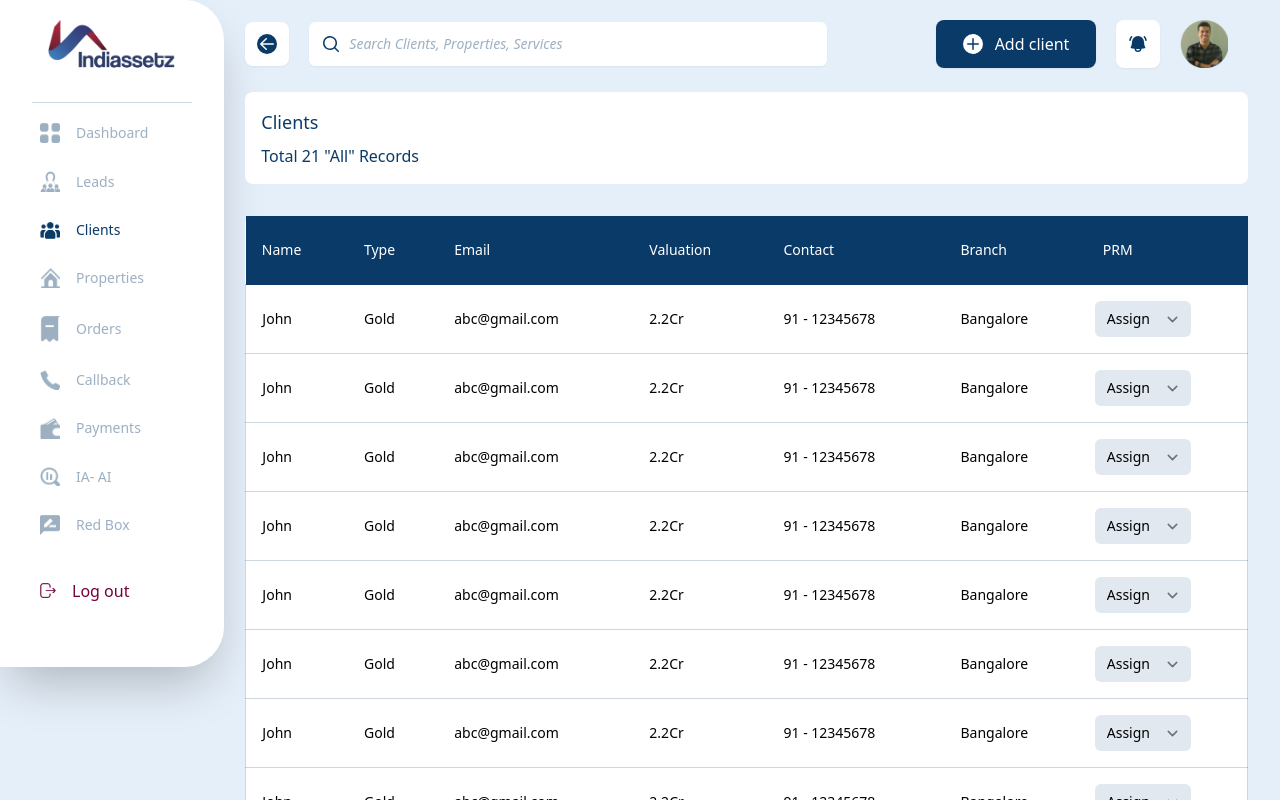
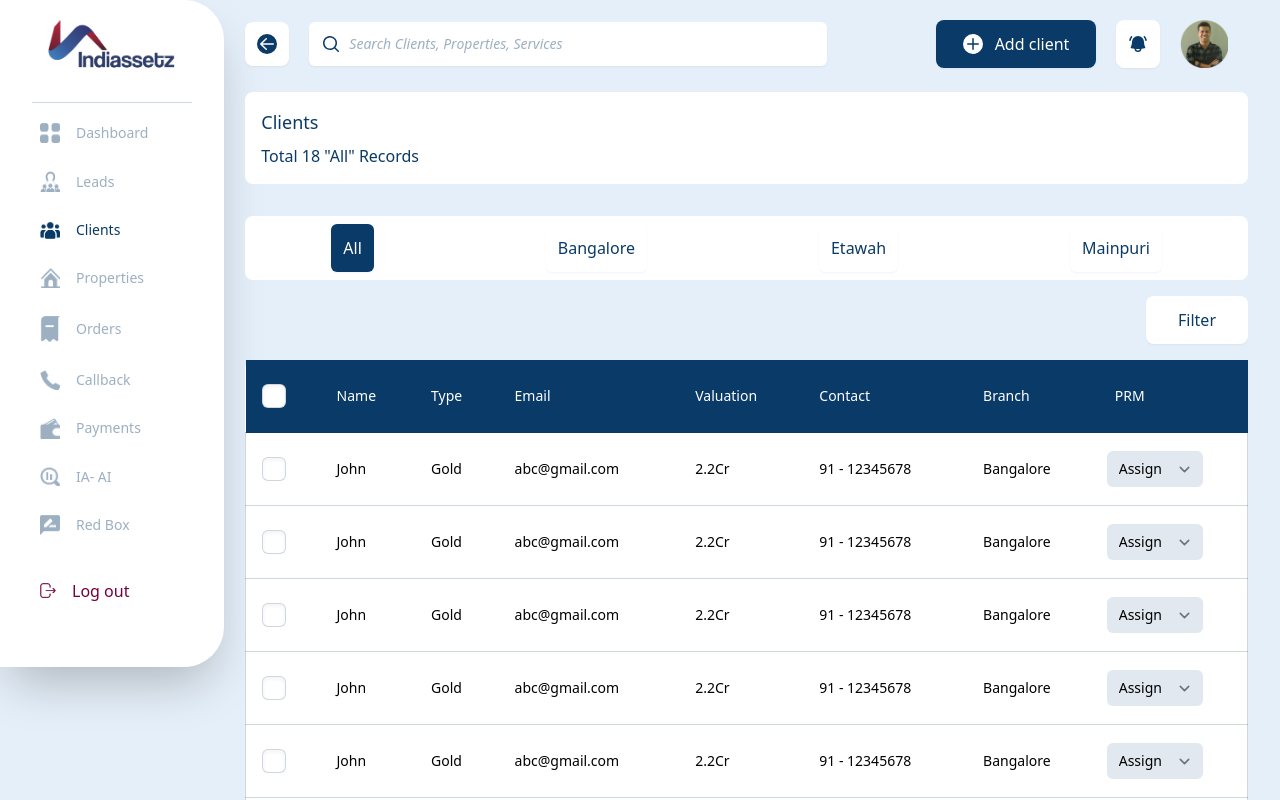
Before and after one commit to aparna2899/Indiassetz, a React (Create React App) app: page / in a window 1280 px wide. Built offline with nearby package versions, Linux system fonts and the light colour scheme; the HTML template or start-up script is replaced by a standard one.

Commit message:
create filter component and add checkboxes

```diff
--- /dev/null
+++ b/src/components/Checkbox.js
@@ -0,0 +1,32 @@
+import React from 'react';
+import PropTypes from 'prop-types';
+
+const Checkbox = (props) => {
+  const { name, label, value, onChange } = props;
+
+  return (
+    <div className="flex items-center inline-block align-middle relative">
+      <label className="text-sm font-bold" htmlFor={name}>
+        {label}
+      </label>
+      <input
+        type="checkbox"
+        name={name}
+        id={name}
+        className=" form-checkbox w-6 h-6 rounded-md shadow-inner bg-white border border-lightgray"
+        value={value}
+        checked={value}
+        onChange={onChange}
+      />
+    </div>
+  );
+};
+
+Checkbox.propTypes = {
+  name: PropTypes.string,
+  label: PropTypes.string,
+  value: PropTypes.bool,
+  onChange: PropTypes.func
+};
+
+export default Checkbox;
--- a/src/components/Container.js
+++ b/src/components/Container.js
@@ -5,7 +5,6 @@ import Navbar from './Navbar';
 import PropTypes from 'prop-types';
 
 const Container = ({ children, className = '' }) => {
-  console.log(children);
   return (
     <div className="w-screen h-screen bg-skyblue">
       <Navbar />
--- /dev/null
+++ b/src/components/FilterOptions.js
@@ -0,0 +1,28 @@
+import React from 'react';
+import PropTypes from 'prop-types';
+import Button from './Button';
+
+const Filter = ({ options, selectedOption, handleFilterChange }) => {
+  return (
+    <div className="flex items-center justify-around bg-white mb-4 rounded-lg">
+      {options.map((option) => (
+        <Button
+          key={option}
+          buttonText={option}
+          onClick={() => handleFilterChange(option)}
+          type="button"
+          className={`mx-2 my-2 py-2 px-14 rounded-md ${
+            option === selectedOption ? 'bg-blue text-white' : 'shadow-none text-blue'
+          }`}></Button>
+      ))}
+    </div>
+  );
+};
+
+Filter.propTypes = {
+  options: PropTypes.arrayOf(PropTypes.string),
+  selectedOption: PropTypes.string,
+  handleFilterChange: PropTypes.func
+};
+
+export default Filter;
--- a/src/components/Table/Table.js
+++ b/src/components/Table/Table.js
@@ -7,24 +7,44 @@ import TableRow from './TableRow';
 const Table = ({ data }) => {
   const [currentPage, setCurrentPage] = useState(0);
   const [pageSize, setPageSize] = useState(10);
-
   const pageCount = Math.ceil(data.length / pageSize);
   const startIndex = currentPage * pageSize;
   const endIndex = startIndex + pageSize;
   const pageData = data.slice(startIndex, endIndex);
+  const [isHeaderChecked, setIsHeaderChecked] = useState(false);
+  const [allCheckboxSelected, setAllCheckboxSelected] = useState(false);
 
   const handlePageChange = (page) => {
     setCurrentPage(page.selected);
   };
+
+  const handleHeaderCheckboxChange = () => {
+    setIsHeaderChecked(!isHeaderChecked);
+  };
+
+  const handleSelectAllCheckBox = () => {
+    if (isHeaderChecked) setAllCheckboxSelected(true);
+    else setAllCheckboxSelected(false);
+  };
+
   return (
     <>
       <table className="w-full text-left table-collapse bg-white rounded-t-lg">
         <thead>
-          <TableHeader data={data[0]} />
+          <TableHeader
+            data={data[0]}
+            isHeaderChecked={isHeaderChecked}
+            handleHeaderCheckboxChange={handleHeaderCheckboxChange}
+          />
         </thead>
         <tbody>
           {pageData.map((row, index) => (
-            <TableRow key={index} data={row} />
+            <TableRow
+              key={index}
+              data={row}
+              allCheckboxSelected={allCheckboxSelected}
+              handleSelectAllCheckBox={handleSelectAllCheckBox}
+            />
           ))}
         </tbody>
       </table>
@@ -48,7 +68,9 @@ const Table = ({ data }) => {
 };
 
 Table.propTypes = {
-  data: PropTypes.array.isRequired
+  data: PropTypes.array.isRequired,
+  isHeaderChecked: PropTypes.bool,
+  handleHeaderCheckboxChange: PropTypes.func
 };
 
 export default Table;
--- a/src/components/Table/TableHeader.js
+++ b/src/components/Table/TableHeader.js
@@ -1,9 +1,18 @@
-import React from 'react';
+import React, { useState } from 'react';
 import PropTypes from 'prop-types';
+import Checkbox from '../Checkbox';
 
-const TableHeader = ({ data }) => {
+const TableHeader = ({ data, isHeaderChecked, handleHeaderCheckboxChange }) => {
+  console.log(isHeaderChecked);
   return (
     <tr className="bg-blue text-white rounded-t-2xl">
+      <div className="py-6 px-4">
+        <Checkbox
+          name="selectAll"
+          isChecked={isHeaderChecked}
+          onChange={handleHeaderCheckboxChange}
+        />
+      </div>
       {Object.keys(data).map((key, index) => (
         <th key={index} className="py-6 px-4 font-normal text-sm">
           {key}
@@ -14,7 +23,9 @@ const TableHeader = ({ data }) => {
 };
 
 TableHeader.propTypes = {
-  data: PropTypes.object.isRequired
+  data: PropTypes.object.isRequired,
+  isHeaderChecked: PropTypes.bool,
+  handleHeaderCheckboxChange: PropTypes.func
 };
 
 export default TableHeader;
--- a/src/components/Table/TableRow.js
+++ b/src/components/Table/TableRow.js
@@ -1,9 +1,19 @@
 import React from 'react';
 import PropTypes from 'prop-types';
+import Checkbox from '../Checkbox';
 
-const TableRow = ({ data }) => {
+const TableRow = ({ data, allCheckboxSelected, handleSelectAllCheckBox }) => {
+  console.log(allCheckboxSelected);
   return (
     <tr className="border border-lightgray hover:bg-gray-100">
+      <div className="py-6 px-4">
+        <Checkbox
+          name="selectAll"
+          isChecked={allCheckboxSelected}
+          onChange={handleSelectAllCheckBox}
+        />
+      </div>
+
       {Object.values(data).map((value, index) => {
         if (typeof value === 'object') {
           return (
@@ -30,7 +40,9 @@ const TableRow = ({ data }) => {
 };
 
 TableRow.propTypes = {
-  data: PropTypes.object.isRequired
+  data: PropTypes.object.isRequired,
+  allCheckboxSelected: PropTypes.bool,
+  handleSelectAllCheckBox: PropTypes.func
 };
 
 export default TableRow;
--- a/src/data/data.json
+++ b/src/data/data.json
@@ -167,7 +167,6 @@
       "Nalini": "Nalini"
     }
   },
-
   {
     "Name": "John",
     "Type": "Gold",
@@ -198,7 +197,7 @@
     "Email": "abc@gmail.com",
     "Valuation": "2.2Cr",
     "Contact": "91 - 12345678",
-    "Branch": "Bangalore",
+    "Branch": "Etawah",
     "PRM": {
       "Assign": "Assign",
       "Nalini": "Nalini"
@@ -210,43 +209,7 @@
     "Email": "abc@gmail.com",
     "Valuation": "2.2Cr",
     "Contact": "91 - 12345678",
-    "Branch": "Bangalore",
-    "PRM": {
-      "Assign": "Assign",
-      "Nalini": "Nalini"
-    }
-  },
-  {
-    "Name": "John",
-    "Type": "Gold",
-    "Email": "abc@gmail.com",
-    "Valuation": "2.2Cr",
-    "Contact": "91 - 12345678",
-    "Branch": "Bangalore",
-    "PRM": {
-      "Assign": "Assign",
-      "Nalini": "Nalini"
-    }
-  },
-  {
-    "Name": "John",
-    "Type": "Gold",
-    "Email": "abc@gmail.com",
-    "Valuation": "2.2Cr",
-    "Contact": "91 - 12345678",
-    "Branch": "Bangalore",
-    "PRM": {
-      "Assign": "Assign",
-      "Nalini": "Nalini"
-    }
-  },
-  {
-    "Name": "John",
-    "Type": "Gold",
-    "Email": "abc@gmail.com",
-    "Valuation": "2.2Cr",
-    "Contact": "91 - 12345678",
-    "Branch": "Bangalore",
+    "Branch": "Mainpuri",
     "PRM": {
       "Assign": "Assign",
       "Nalini": "Nalini"
--- a/src/pages/ClientList.js
+++ b/src/pages/ClientList.js
@@ -1,17 +1,42 @@
+import React, { useState } from 'react';
 import Container from '../components/Container';
 import HeadingBox from '../components/HeadingBox';
 import Table from '../components/Table/Table';
 import Button from '../components/Button';
+import Filter from '../components/FilterOptions';
 import data from '../data/data.json';
 
+// const options = ['All', 'Sell', 'Buy', 'Rent', 'Lease'];
+const options = ['All', 'Bangalore', 'Etawah', 'Mainpuri'];
+
 export default function ClientList() {
+  const [selectedOption, setSelectedOption] = useState('All');
+  const [filteredData, setFilteredData] = useState(data);
+
   const handleChange = (event) => {
     console.log(event.target.checked);
   };
+  const handleFilterChange = (option) => {
+    setSelectedOption(option);
+    if (option === 'All') {
+      setFilteredData(data);
+    } else {
+      setFilteredData(data.filter((item) => item.Branch === option));
+    }
+  };
+
   return (
     <Container>
       <HeadingBox heading="Clients" description={`Total ${data.length} "All" Records`} />
-      <Table data={data} handleChange={handleChange} />
+      <Filter
+        options={options}
+        selectedOption={selectedOption}
+        handleFilterChange={handleFilterChange}
+      />
+      <div className="text-right mb-4">
+        <Button buttonText="Filter" className="bg-white text-blue px-8 py-1" />
+      </div>
+      <Table data={filteredData} handleChange={handleChange} />
     </Container>
   );
 }
```
